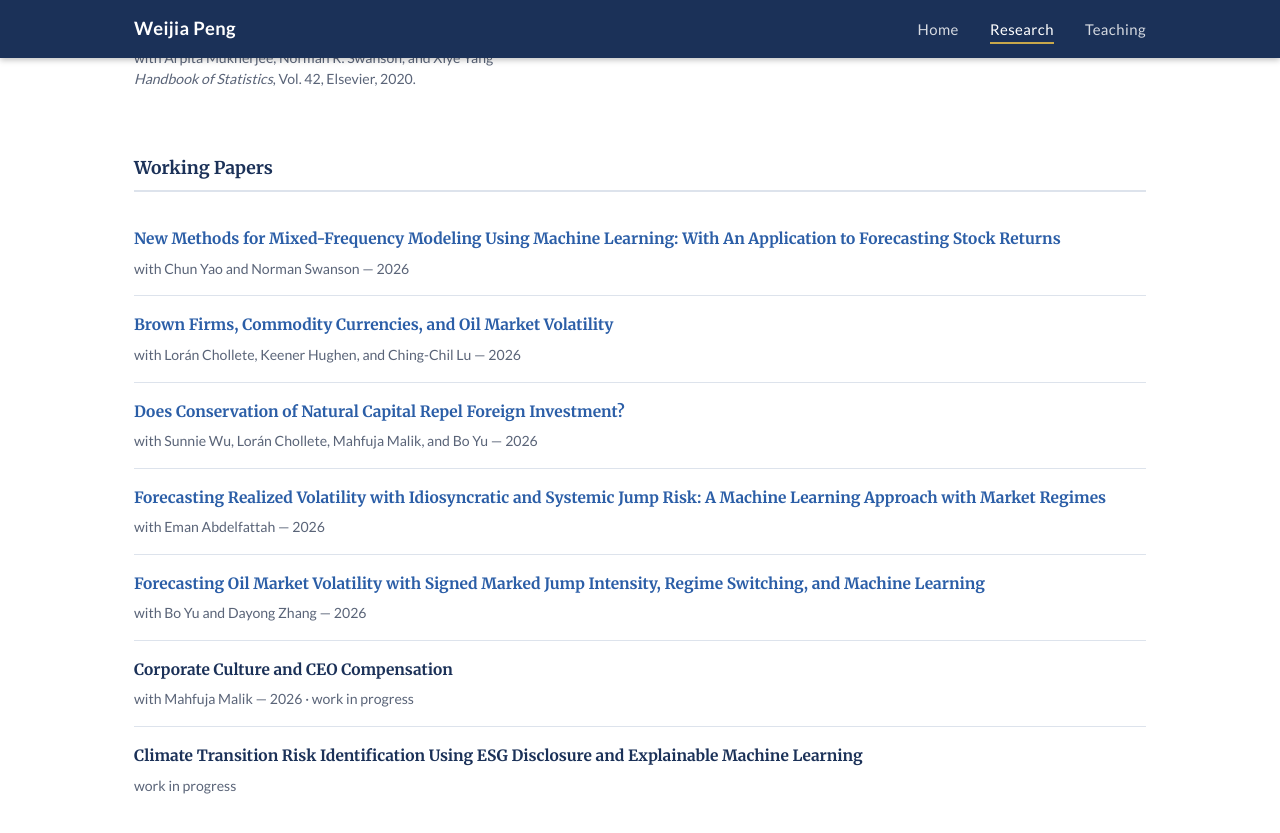
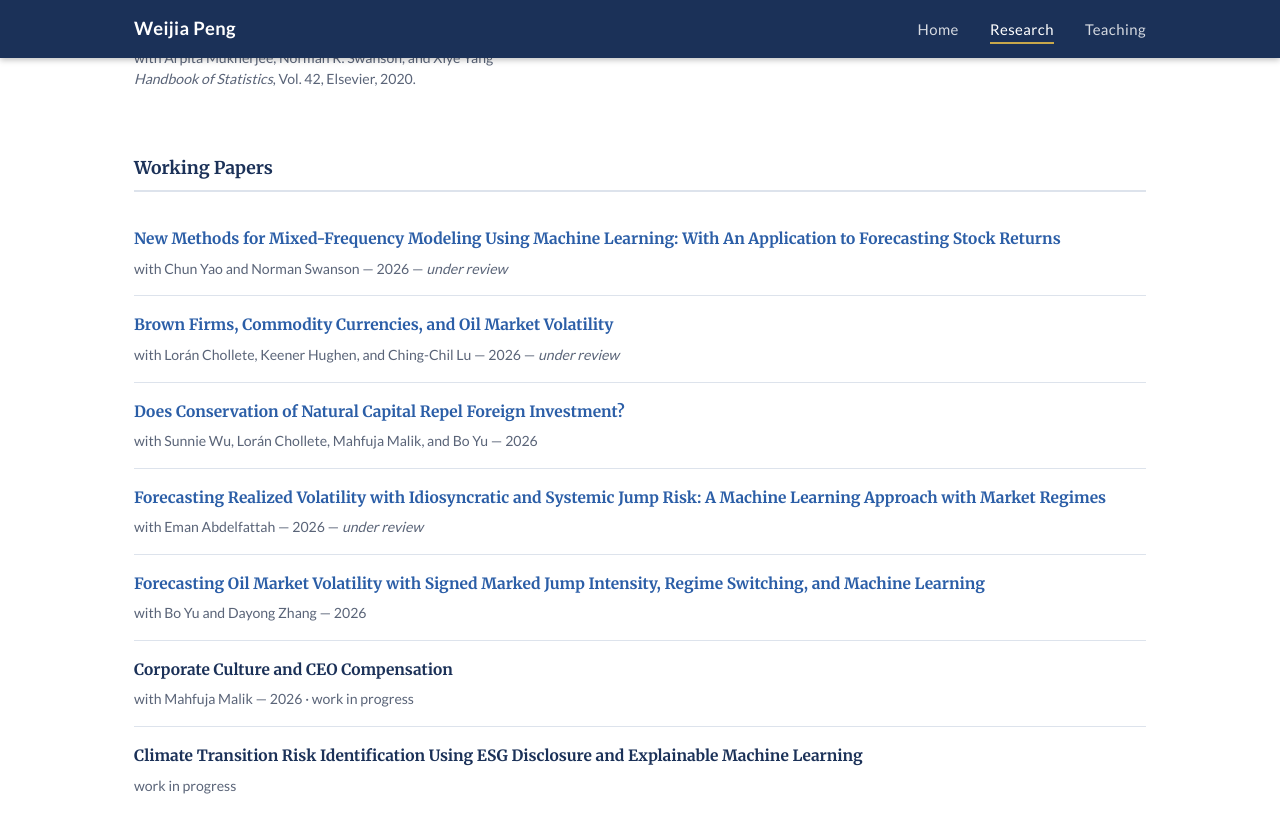
Before and after one commit to weijiap/weijiap.github.io, a Jekyll site: the page built from research.html, in a window 1280 px wide and 900 px high, scrolled down 932 px. Shown: the top 833 px of the window. Built offline with Jekyll 4.4.1, drawn with Linux system fonts in a browser that asks for light colours.

Commit message:
Research: add 'under review' to three working papers

```diff
--- a/research.html
+++ b/research.html
@@ -124,7 +124,7 @@ permalink: /research/
             New Methods for Mixed-Frequency Modeling Using Machine Learning: With An Application to Forecasting Stock Returns
           </a>
         </p>
-        <p class="paper-meta">with Chun Yao and Norman Swanson &mdash; 2026</p>
+        <p class="paper-meta">with Chun Yao and Norman Swanson &mdash; 2026 &mdash; <em>under review</em></p>
       </li>
 
       <li class="paper-item">
@@ -133,7 +133,7 @@ permalink: /research/
             Brown Firms, Commodity Currencies, and Oil Market Volatility
           </a>
         </p>
-        <p class="paper-meta">with Lorán Chollete, Keener Hughen, and Ching-Chil Lu &mdash; 2026</p>
+        <p class="paper-meta">with Lorán Chollete, Keener Hughen, and Ching-Chil Lu &mdash; 2026 &mdash; <em>under review</em></p>
       </li>
 
       <li class="paper-item">
@@ -151,7 +151,7 @@ permalink: /research/
             Forecasting Realized Volatility with Idiosyncratic and Systemic Jump Risk: A Machine Learning Approach with Market Regimes
           </a>
         </p>
-        <p class="paper-meta">with Eman Abdelfattah &mdash; 2026</p>
+        <p class="paper-meta">with Eman Abdelfattah &mdash; 2026 &mdash; <em>under review</em></p>
       </li>
 
       <li class="paper-item">
```
